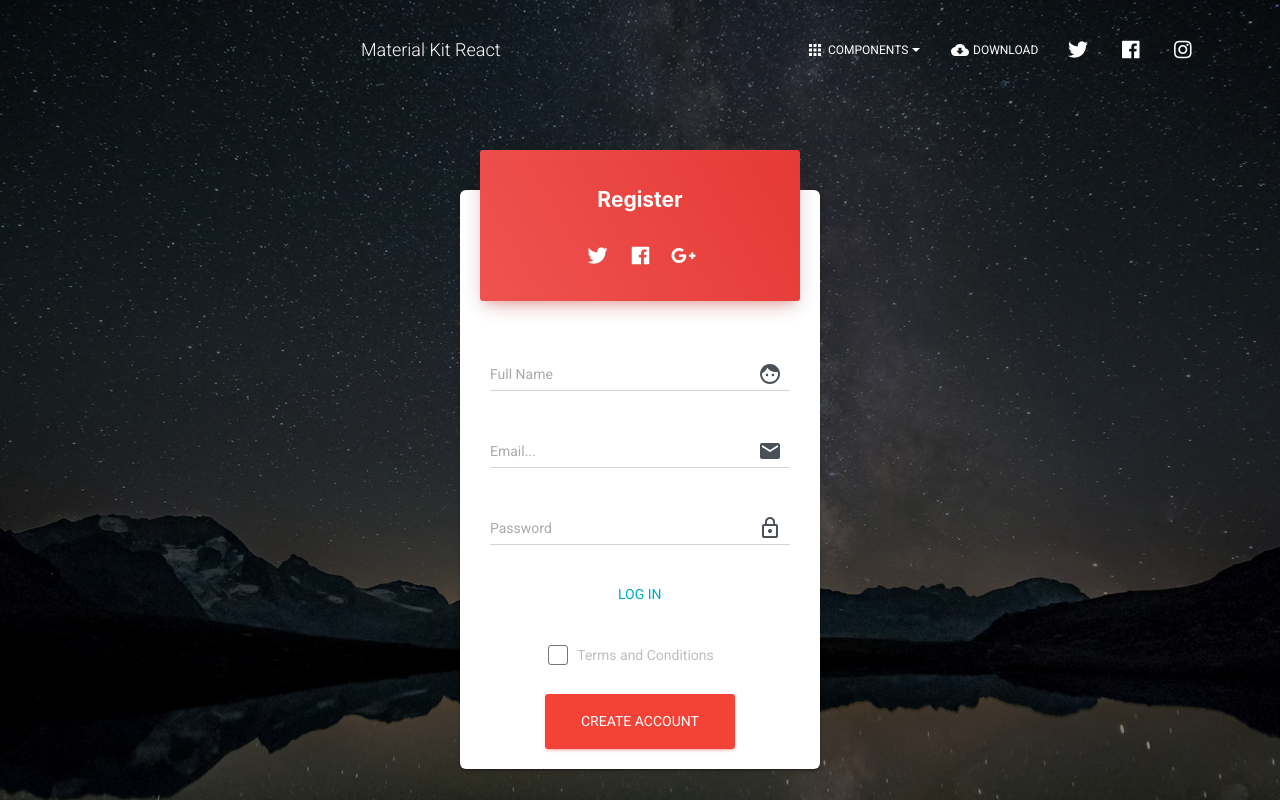
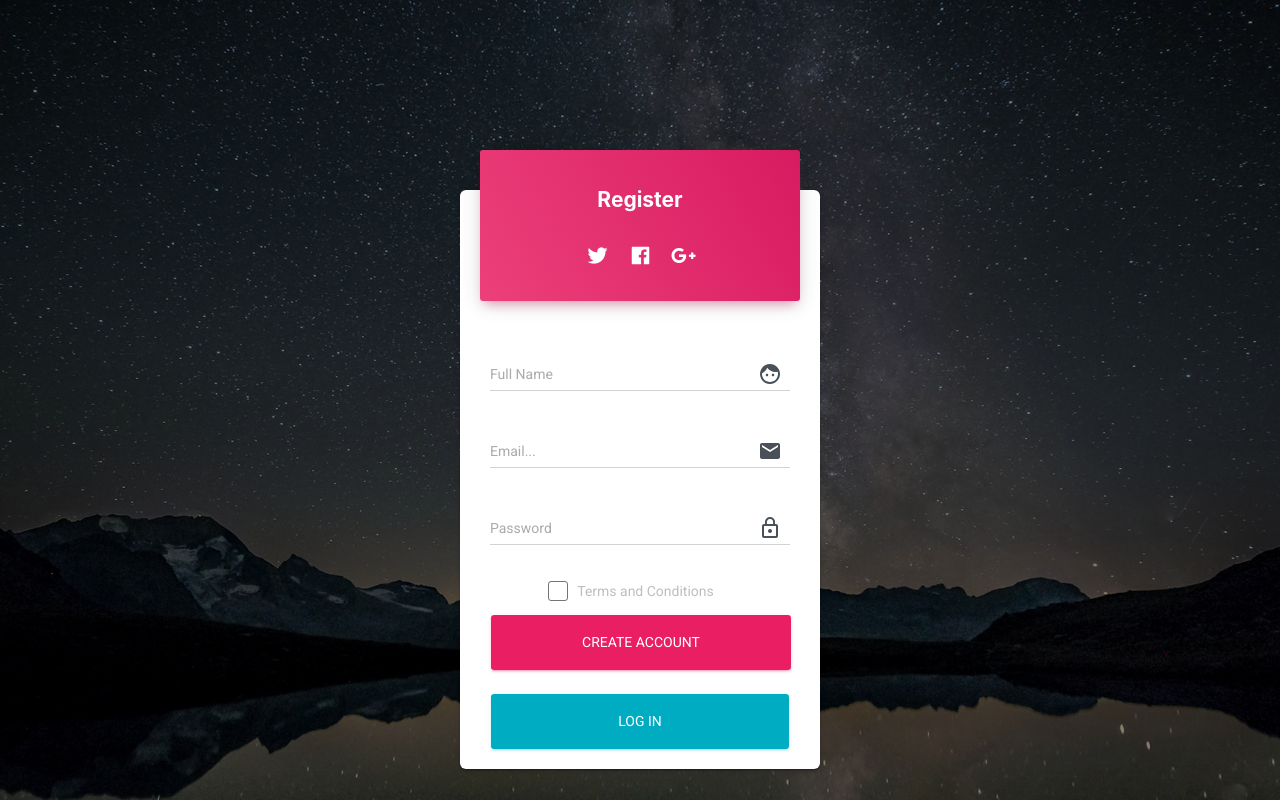
Before and after one commit to Souper-Heroes/souper-app-frontend, a React (Create React App) app: page /register in a window 1280 px wide. Shown: the top 800 px of the page. Built offline with nearby package versions, Linux system fonts and the light colour scheme.

Commit message:
Refactored RegisterPage, fixed rose color issue and added fullWidth buttons

```diff
--- a/src/components/MaterialKitComponents/Card/CardHeader.js
+++ b/src/components/MaterialKitComponents/Card/CardHeader.js
@@ -19,7 +19,7 @@ export default function CardHeader(props) {
     [classes.cardHeader]: true,
     [classes[color + "CardHeader"]]: color,
     [classes.cardHeaderPlain]: plain,
-    [className]: className !== undefined
+    [className]: className !== undefined,
   });
   return (
     <div className={cardHeaderClasses} {...rest}>
@@ -30,7 +30,14 @@ export default function CardHeader(props) {
 
 CardHeader.propTypes = {
   className: PropTypes.string,
-  color: PropTypes.oneOf(["warning", "success", "danger", "info", "primary"]),
+  color: PropTypes.oneOf([
+    "warning",
+    "success",
+    "danger",
+    "info",
+    "primary",
+    "rose",
+  ]),
   plain: PropTypes.bool,
-  children: PropTypes.node
+  children: PropTypes.node,
 };
--- a/src/components/Register/RegisterPage.js
+++ b/src/components/Register/RegisterPage.js
@@ -40,13 +40,6 @@ export default function RegisterPage(props) {
   return (
     <Router>
       <div>
-        <Header
-          absolute
-          color="transparent"
-          brand="Material Kit React"
-          rightLinks={<HeaderLinks />}
-          {...rest}
-        />
         <div
           className={classes.pageHeader}
           style={{
@@ -60,7 +53,7 @@ export default function RegisterPage(props) {
               <GridItem xs={12} sm={12} md={4}>
                 <Card className={classes[cardAnimaton]}>
                   <form className={classes.form}>
-                    <CardHeader color="danger" className={classes.cardHeader}>
+                    <CardHeader color="rose" className={classes.cardHeader}>
                       <h2>Register</h2>
                       <div className={classes.socialLine}>
                         <Button
@@ -141,26 +134,15 @@ export default function RegisterPage(props) {
                           autoComplete: "off",
                         }}
                       />
-                      <GridContainer justify="center">
-                        <Link to="/LoginPage" className={classes.link}>
-                          <Button
-                            simple
-                            color="info"
-                            size="lg"
-                            to="/LoginPage"
-                            //link="../Login/LoginPage.js"
-                            //rightLinks={<LoginPage />}
-                            //target={<LoginPage />}
-                          >
-                            Log In
-                          </Button>
-                        </Link>
-                      </GridContainer>
+
                       <CheckboxSquareSwitch />
+                      <Button fullWidth size="lg" color="rose">
+                        Create Account
+                      </Button>
                     </CardBody>
                     <CardFooter className={classes.cardFooter}>
-                      <Button color="danger" size="lg">
-                        Create Account
+                      <Button fullWidth size="lg" color="info">
+                        Log In
                       </Button>
                     </CardFooter>
                   </form>
@@ -168,7 +150,6 @@ export default function RegisterPage(props) {
               </GridItem>
             </GridContainer>
           </div>
-          <Footer whiteFont />
         </div>
         <Switch>
           <Route exact path="/LoginPage" component={LoginPage} />
```
Also changed, not shown: src/assets/jss/material-kit-react/components/cardHeaderStyle.js (+6 -4 lines).
